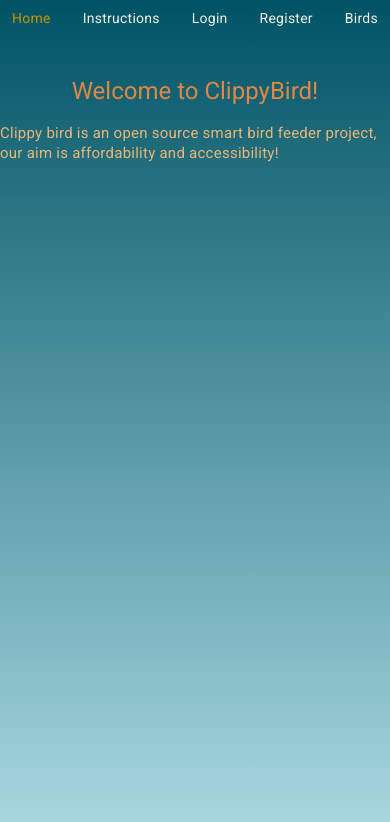
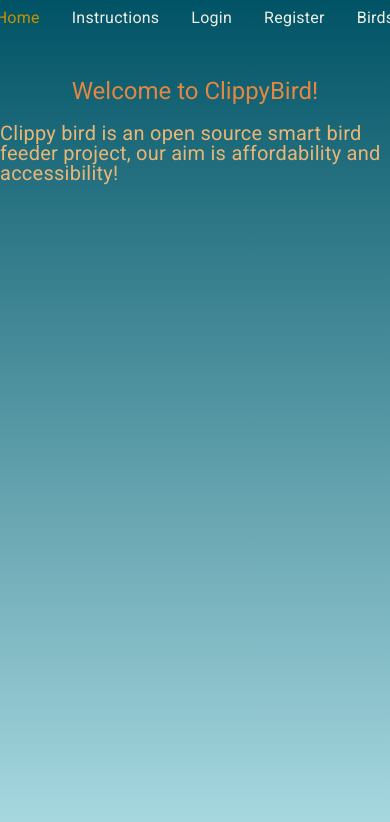
Before and after one commit to kellysun0124/ClippyBird, an Angular app in the folder FrontEnd/: page / in a window 390 px wide. Shown: the top 822 px of the page. Built offline with nearby package versions, Linux system fonts and the light colour scheme.

Commit message:
updated queries

```diff
--- a/FrontEnd/src/app/layouts/header/header.component.css
+++ b/FrontEnd/src/app/layouts/header/header.component.css
@@ -33,6 +33,16 @@
     width: 100%;
   }
   .nav-item{
-    font-size: 14px;
+    font-size: 16px;
   }
 }
+
+/* Tablet media queries */
+@media screen and (min-width: 768px) and (max-width: 1024px){
+
+}
+
+/* Desktop media queries */
+@media screen and (min-width: 1080px) and (max-width: 1920px){
+
+}
--- a/FrontEnd/src/styles.css
+++ b/FrontEnd/src/styles.css
@@ -19,5 +19,18 @@
   .mat-card{
     font-size: 15px;
   }
+  p{
+    font-size: 20px;
+    width: 100%;
+  }
+}
+
+/* Tablet media queries */
+@media screen and (min-width: 768px) and (max-width: 1024px){
 
 }
+
+/* Desktop media queries */
+@media screen and (min-width: 1080px) and (max-width: 1920px){
+
+}
```
